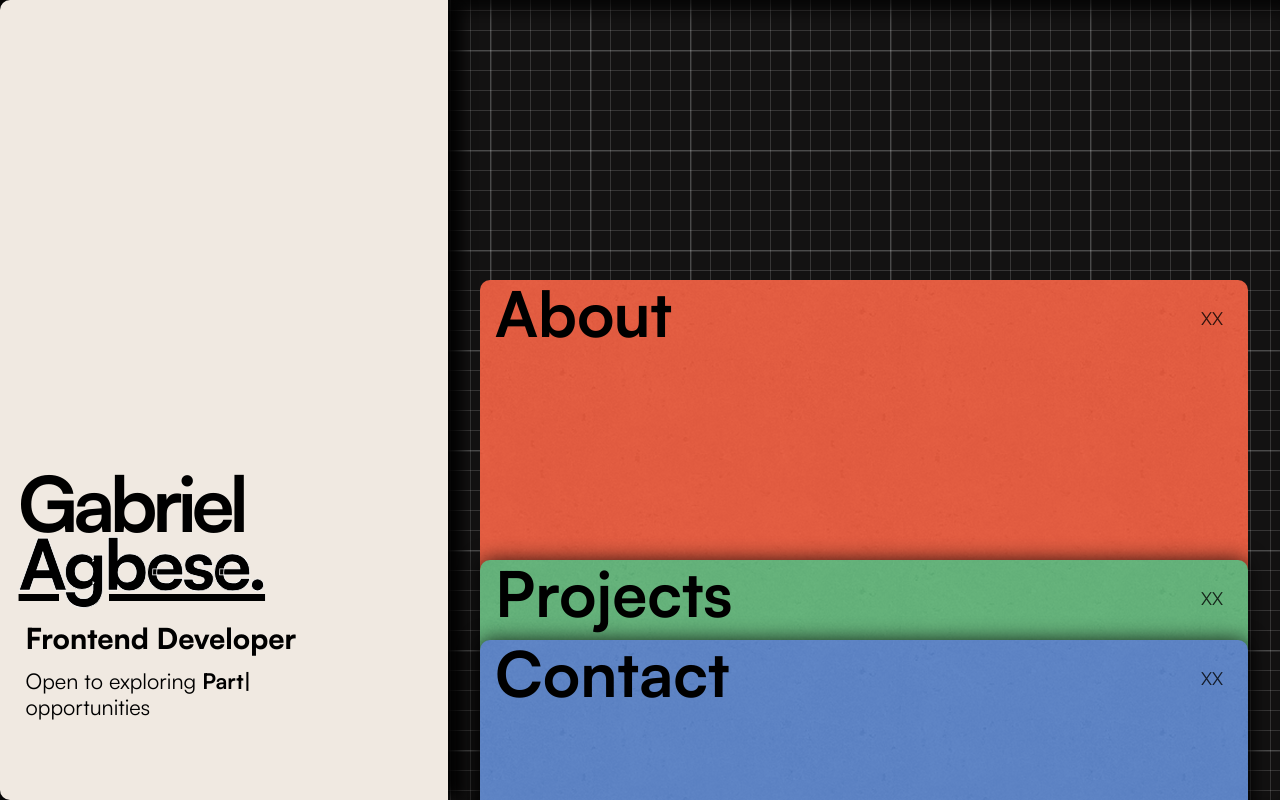
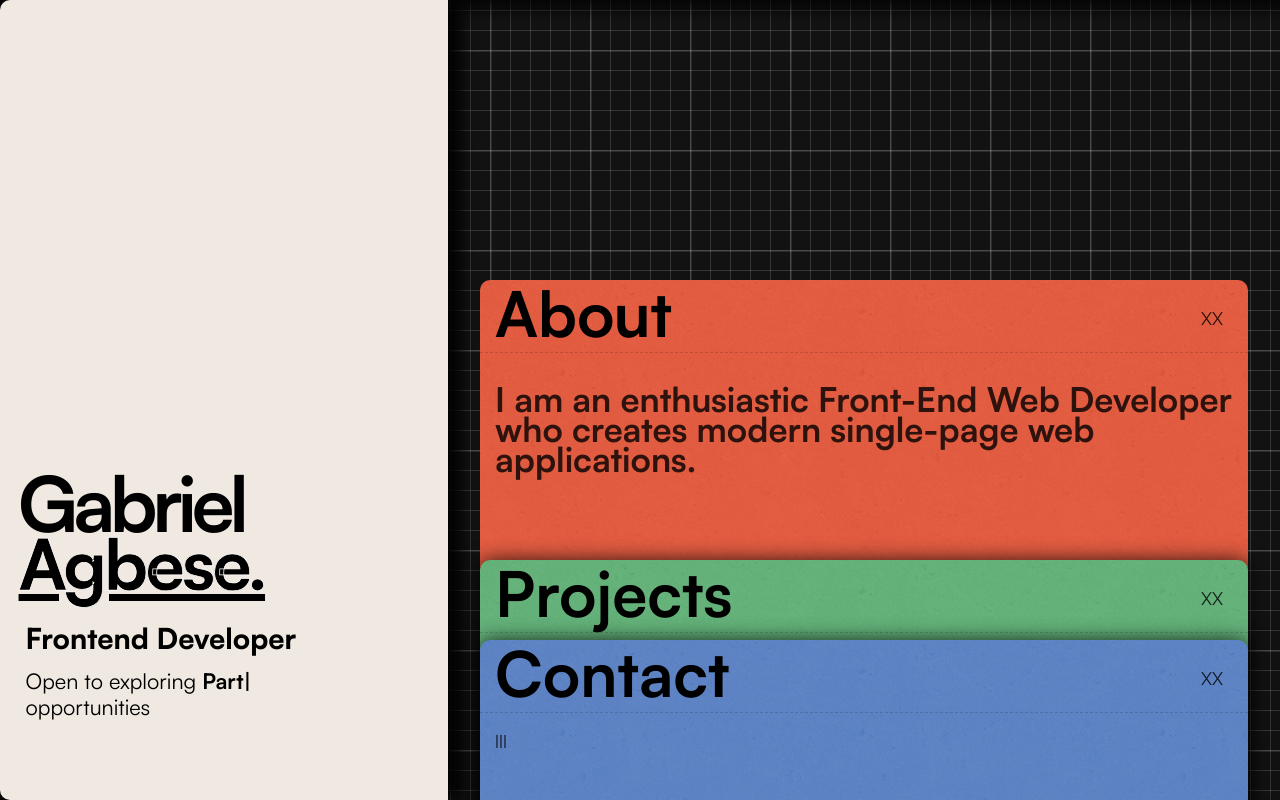
Before and after one commit to gabrielagbese/gridportnew, a Gatsby site: page / in a window 1280 px wide. Built offline with nearby package versions, Linux system fonts and the light colour scheme; Gatsby itself is replaced by a stand-in of ours.

Commit message:
sperated the header and content of the cards

```diff
--- a/src/components/cardcontainer.js
+++ b/src/components/cardcontainer.js
@@ -10,22 +10,38 @@ export default function CardContainer(params) {
         <div className="card-container">
 
             <div className="card" id="card-3" >
+                <div className="content-header">
                     <div onClick={() => {cardSelect(3)}}>
                         <p className="section-title">About</p>
                     </div>
                     <p class="close" onClick={() => reverseTimelines(3)}>XX</p>
                 </div>
-            <div className="card" id="card-2">
+                <div className="content-body">
+                    <p className="intro-text"><strong>I am an enthusiastic Front-End Web Developer who creates modern single-page web applications.</strong></p>
+
+                </div>
+            </div>
+            <div className="card" id="card-2" >
+                <div className="content-header">
                     <div onClick={() => {cardSelect(2)}}>
                         <p className="section-title">Projects</p>
                     </div>
                     <p class="close" onClick={() => reverseTimelines(2)}>XX</p>
                 </div>
-            <div className="card" id="card-1">
+                <div className="content-body">
+                    <p>lll</p>
+                </div>
+            </div>
+            <div className="card" id="card-1" >
+                <div className="content-header">
                     <div onClick={() => {cardSelect(1)}}>
                         <p className="section-title">Contact</p>
                     </div>
                     <p class="close" onClick={() => reverseTimelines(1)}>XX</p>
+                </div>
+                <div className="content-body">
+                    <p>lll</p>
+                </div>
             </div>
         </div>
     )
--- a/src/components/styles/style.scss
+++ b/src/components/styles/style.scss
@@ -4,7 +4,13 @@
 
 html, body {margin: 0; height: 100%; overflow: hidden; background-color: #000000;}
 u{
-    text-decoration-color: #000;
+    //text-decoration-color: #000;
+    @include xs{
+        text-decoration-color: #fff;
+    }
+    @include md{
+        text-decoration-color: #000;
+    }
 }
 .text-white{
     @include xs{
@@ -309,8 +315,7 @@ u{
 
 .card {
 
-    display: flex;
-    justify-content: space-between;
+
     @include xs{
         position: absolute;
         bottom: 0;
@@ -396,3 +401,33 @@ u{
     color: #000;
     font-size: 3.5rem;
 }
+
+.content-header{
+    display: flex;
+    justify-content: space-between;
+    border-bottom: 1px dashed rgba(0, 0, 0, 0.15);
+}
+
+.content-body{
+    padding: 15px;
+}
+
+.intro-text{
+    @include xs{
+        font-size: 1.4rem;
+    }
+    @include md{
+        padding-top: 2vh;
+        font-size: 1.9rem;
+        line-height: 3.75vh;
+    }
+}
+.content-text{
+
+    @include xs{
+        font-size: 1.2rem;
+    }
+    @include md{
+        font-size: 1.2rem;
+    }
+}
```
Also changed, not shown: src/components/styles/style.css, 1 other file. Lines whose indentation alone changed are shown as unchanged.
